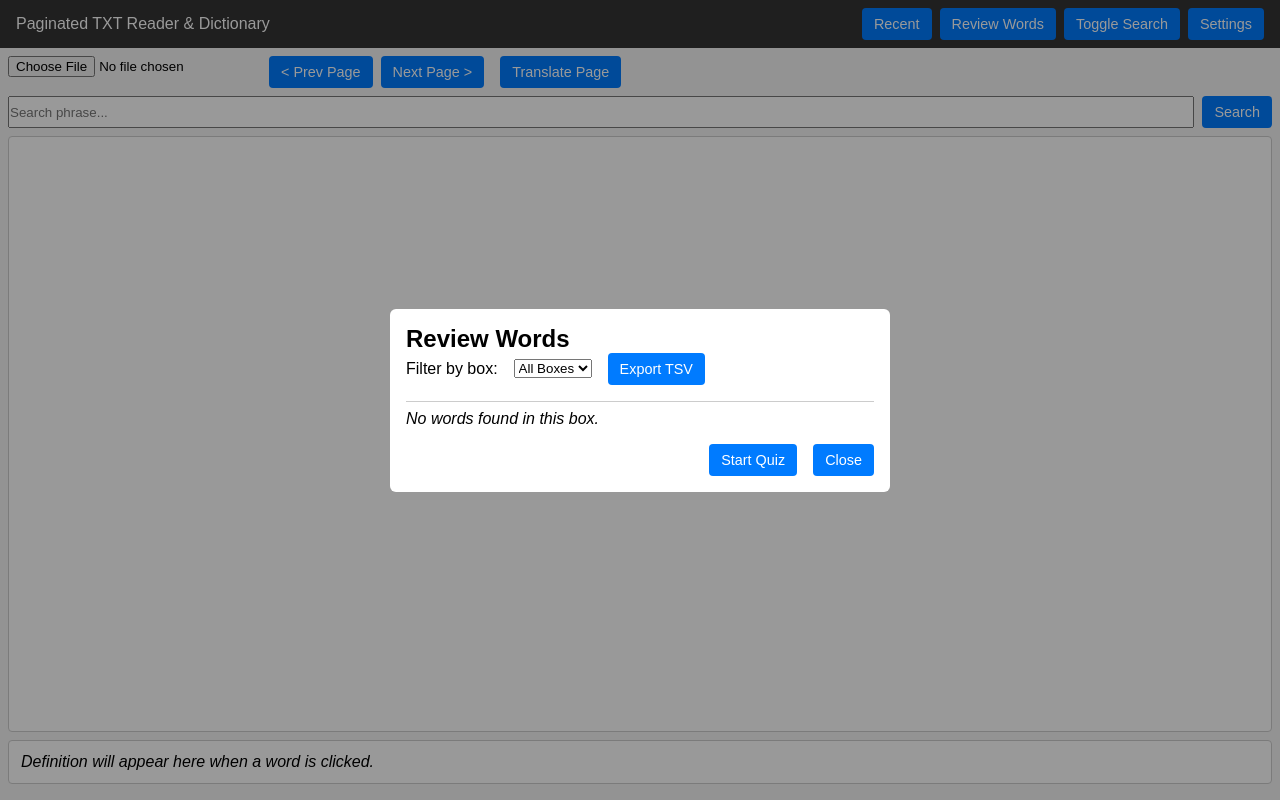
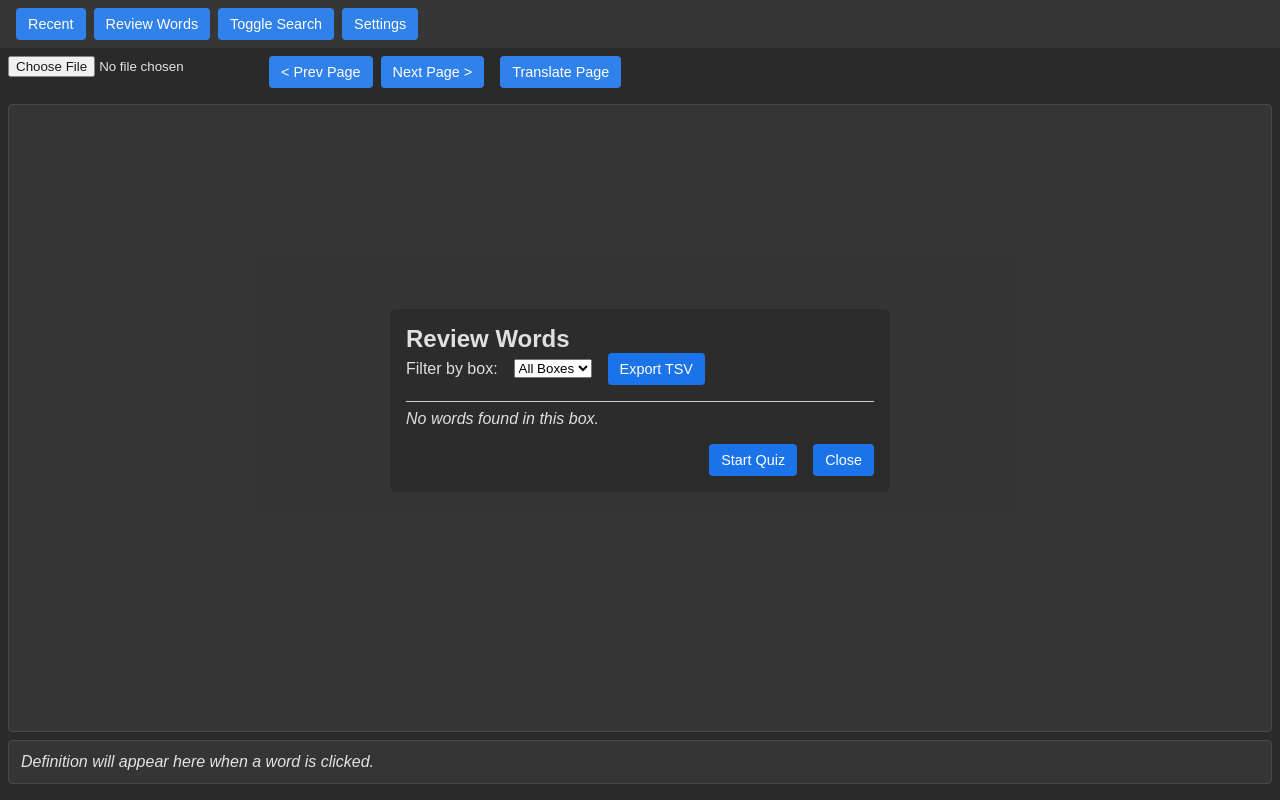
Before and after one commit to ParotidApps/simple-web-reader, a plain HTML site: page index.html in a window 1280 px wide. Both pictures are taken after a click on the button "Review Words". Drawn offline with Linux system fonts and the dark colour scheme.

Commit message:
added dark mode

```diff
--- a/index.html
+++ b/index.html
@@ -9,7 +9,6 @@
 <body>
 
 <header>
-  <div style="flex:1;">Paginated TXT Reader & Dictionary</div>
   <button id="recentBtn">Recent</button>
   <button id="reviewWordsBtn">Review Words</button>
   <button id="toggleSearchBtn">Toggle Search</button>
@@ -29,7 +28,7 @@
   </div>
 
   <!-- Search controls -->
-  <div id="searchContainer">
+  <div id="searchContainer" style="display:none;">
     <input type="text" id="searchInput" placeholder="Search phrase..." style="flex:1;" />
     <button id="searchBtn">Search</button>
   </div>
--- a/main.css
+++ b/main.css
@@ -215,3 +215,86 @@ button:hover {
     align-items: flex-start;
   }
 }
+
+/* Default (light mode) styles are already set */
+
+@media (prefers-color-scheme: dark) {
+  body {
+    background: #121212;
+    color: #e0e0e0;
+  }
+
+  header {
+    background: #1f1f1f;
+    color: #ffffff;
+  }
+
+  #textContainer {
+    background: #1e1e1e;
+    color: #e0e0e0;
+    border: 1px solid #333333;
+  }
+
+  #definitionBox {
+    background: #1e1e1e;
+    color: #e0e0e0;
+    border: 1px solid #333333;
+  }
+
+  .searchHit {
+    background: #3a3a3a;
+  }
+
+  .searchHit:hover {
+    background: #5a5a5a;
+  }
+
+  .translatedLine {
+    color: #4caf50;
+  }
+
+  #settingsModal,
+  #recentModal,
+  #reviewModal,
+  #quizModal {
+    background: rgba(255, 255, 255, 0.1);
+  }
+
+  #settingsModalContent,
+  #recentModalContent,
+  #reviewModalContent,
+  #quizModalContent {
+    background: #2c2c2c;
+    color: #e0e0e0;
+  }
+
+  .recentBookItem {
+    border-bottom: 1px solid #333333;
+  }
+
+  .recentBookItem:hover {
+    background: #333333;
+  }
+
+  #quizCard {
+    background: #2d2d2d;
+    border: 1px solid #444444;
+  }
+
+  button {
+    background: #1a73e8;
+    color: #ffffff;
+  }
+
+  button:hover {
+    background: #1558b0;
+  }
+
+  .word:hover {
+    background-color: #3c3c3c;
+  }
+
+  .reviewWordRow {
+    border-bottom: 1px dashed #2e2e2e;
+  }
+}
```
Also changed, not shown: 1 other file.
